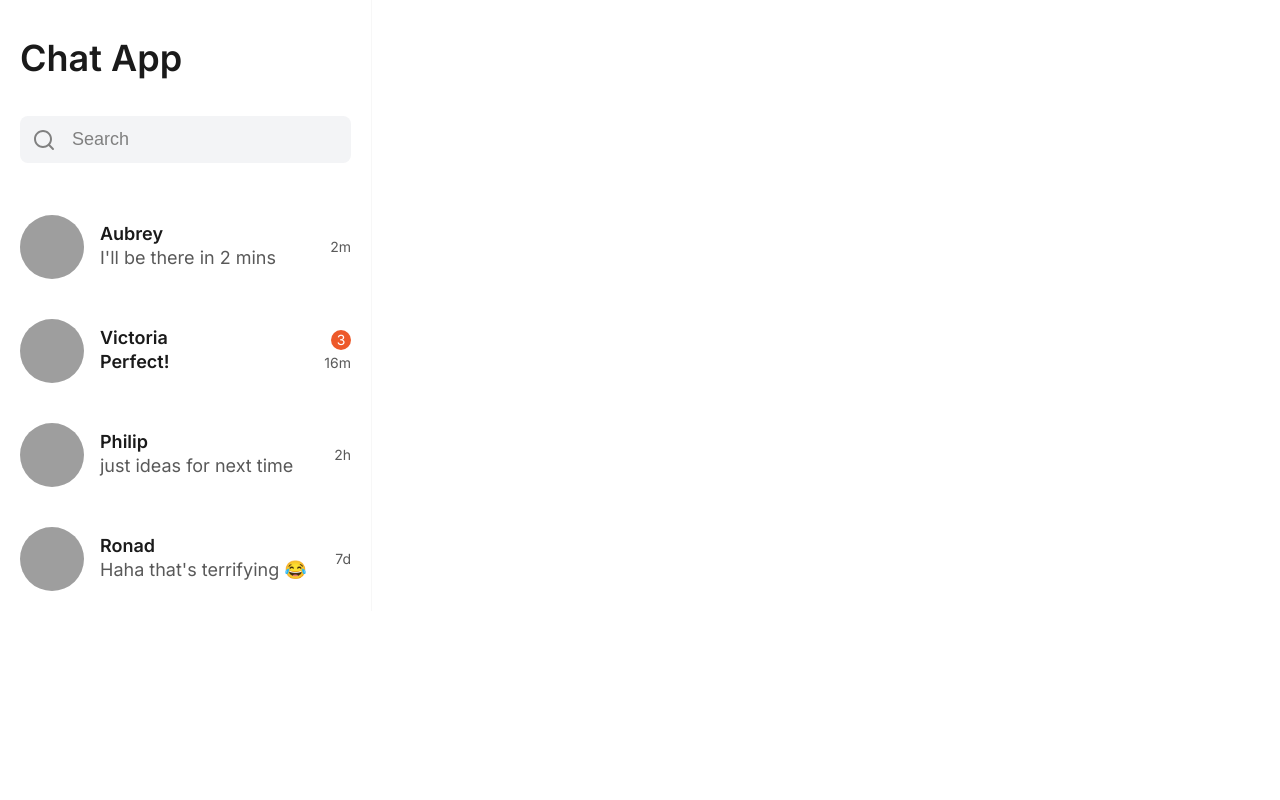
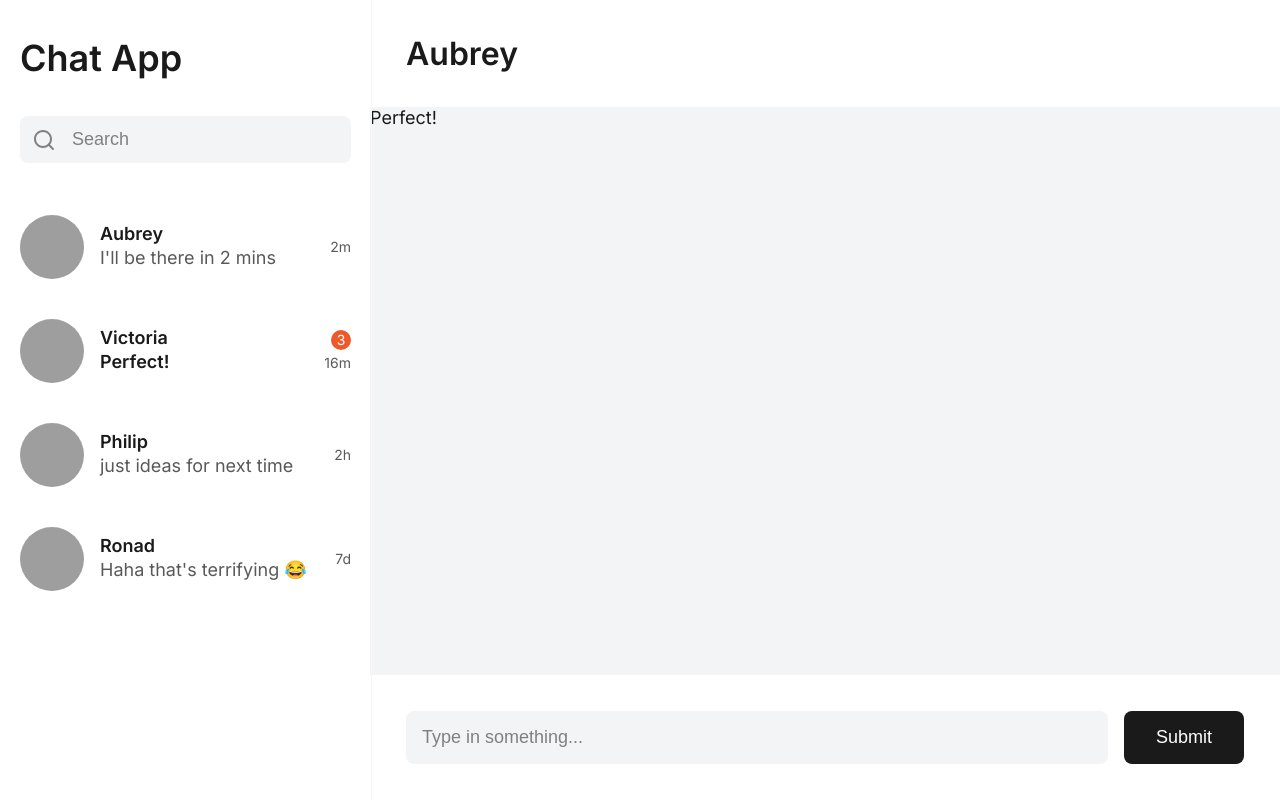
Before and after one commit to nelrnd/chat-app, a React (Create React App) app: page / in a window 1280 px wide. Built offline with nearby package versions, Linux system fonts and the light colour scheme; grey boxes are pictures that could not be loaded; the HTML template or start-up script is replaced by a standard one.

Commit message:
Create input and button basic styles

```diff
--- a/src/App.css
+++ b/src/App.css
@@ -40,3 +40,45 @@ h3 {
   font-size: 0.875rem;
   line-height: 130%;
 }
+
+/* Basic input field style */
+
+input {
+  display: block;
+  font-size: 1.125rem;
+  padding: 16px;
+  width: 100%;
+  background-color: var(--dark-20);
+  border: none;
+  border-radius: 8px;
+  outline: 2px solid transparent;
+  transition: all 0.2s ease-in-out;
+}
+
+input::placeholder {
+  color: var(--dark-50);
+  opacity: 1;
+}
+
+input:focus {
+  outline-color: var(--dark-20);
+  background-color: transparent;
+  box-shadow: var(--shadow);
+}
+
+/* Basic button style */
+
+button {
+  font-size: 1.125rem;
+  color: white;
+  background-color: var(--dark-100);
+  padding: 16px 32px;
+  border: none;
+  border-radius: 8px;
+  cursor: pointer;
+  transition: all 0.2s ease-in-out;
+}
+
+button:hover {
+  filter: brightness(200%);
+}
--- a/src/App.js
+++ b/src/App.js
@@ -1,11 +1,11 @@
 import './App.css';
 
-import Sidebar from './components/Sidebar';
+import Home from './pages/Home';
 
 function App() {
   return (
     <div className="App">
-      <Sidebar />
+      <Home />
     </div>
   );
 }
--- a/src/components/ChatRoom.js
+++ b/src/components/ChatRoom.js
@@ -3,16 +3,18 @@ import '../styles/ChatRoom.css';
 function ChatRoom() {
   return (
     <div className="ChatRoom">
-      <header>Aubrey</header>
+      <header>
+        <h2 className="large">Aubrey</h2>
+      </header>
 
       <div>Perfect!</div>
 
-      <div>
+      <section className="bottom">
         <form action="#">
           <input type="text" placeholder="Type in something..." />
           <button type="submit">Submit</button>
         </form>
-      </div>
+      </section>
     </div>
   );
 }
--- a/src/index.css
+++ b/src/index.css
@@ -7,3 +7,10 @@
 :root {
   font-size: 16px;
 }
+
+html,
+body,
+#root,
+.App {
+  height: 100%;
+}
--- /dev/null
+++ b/src/pages/Home.js
@@ -0,0 +1,15 @@
+import Sidebar from '../components/Sidebar';
+import ChatRoom from '../components/ChatRoom';
+
+import '../styles/Home.css';
+
+function Home() {
+  return (
+    <div className="Home">
+      <Sidebar />
+      <ChatRoom />
+    </div>
+  );
+}
+
+export default Home;
--- /dev/null
+++ b/src/styles/ChatRoom.css
@@ -0,0 +1,18 @@
+.ChatRoom {
+  background-color: var(--dark-20);
+
+  display: grid;
+  grid-template-rows: auto 1fr auto;
+}
+
+.ChatRoom > header,
+.ChatRoom > section.bottom {
+  padding: 36px;
+  background-color: white;
+}
+
+.ChatRoom > section.bottom > form {
+  display: grid;
+  grid-template-columns: 1fr auto;
+  gap: 16px;
+}
--- /dev/null
+++ b/src/styles/Home.css
@@ -0,0 +1,6 @@
+.Home {
+  height: 100%;
+  display: grid;
+  grid-template-columns: 370px 1fr;
+  grid-template-rows: 1fr;
+}
--- a/src/styles/SearchBar.css
+++ b/src/styles/SearchBar.css
@@ -11,24 +11,6 @@
 }
 
 .SearchBar > input {
-  display: block;
-  width: 100%;
-  font-size: 1.125rem;
   padding: 13px;
   padding-left: calc(12px + 24px + 16px);
-  background-color: var(--dark-20);
-  border: none;
-  border-radius: 8px;
-  transition: all 0.2s ease-in-out;
-  outline: 2px solid transparent;
 }
-
-.SearchBar > input:focus {
-  outline: 2px solid var(--dark-20);
-  background-color: transparent;
-  box-shadow: var(--shadow);
-}
-
-.SearchBar > input::placeholder {
-  color: var(--dark-50);
-}
--- a/src/styles/Sidebar.css
+++ b/src/styles/Sidebar.css
@@ -1,6 +1,8 @@
 .Sidebar {
   width: 372px;
   border-right: 1px solid var(--dark-10);
+  position: relative;
+  z-index: 5;
 }
 
 .Sidebar > header {
```
